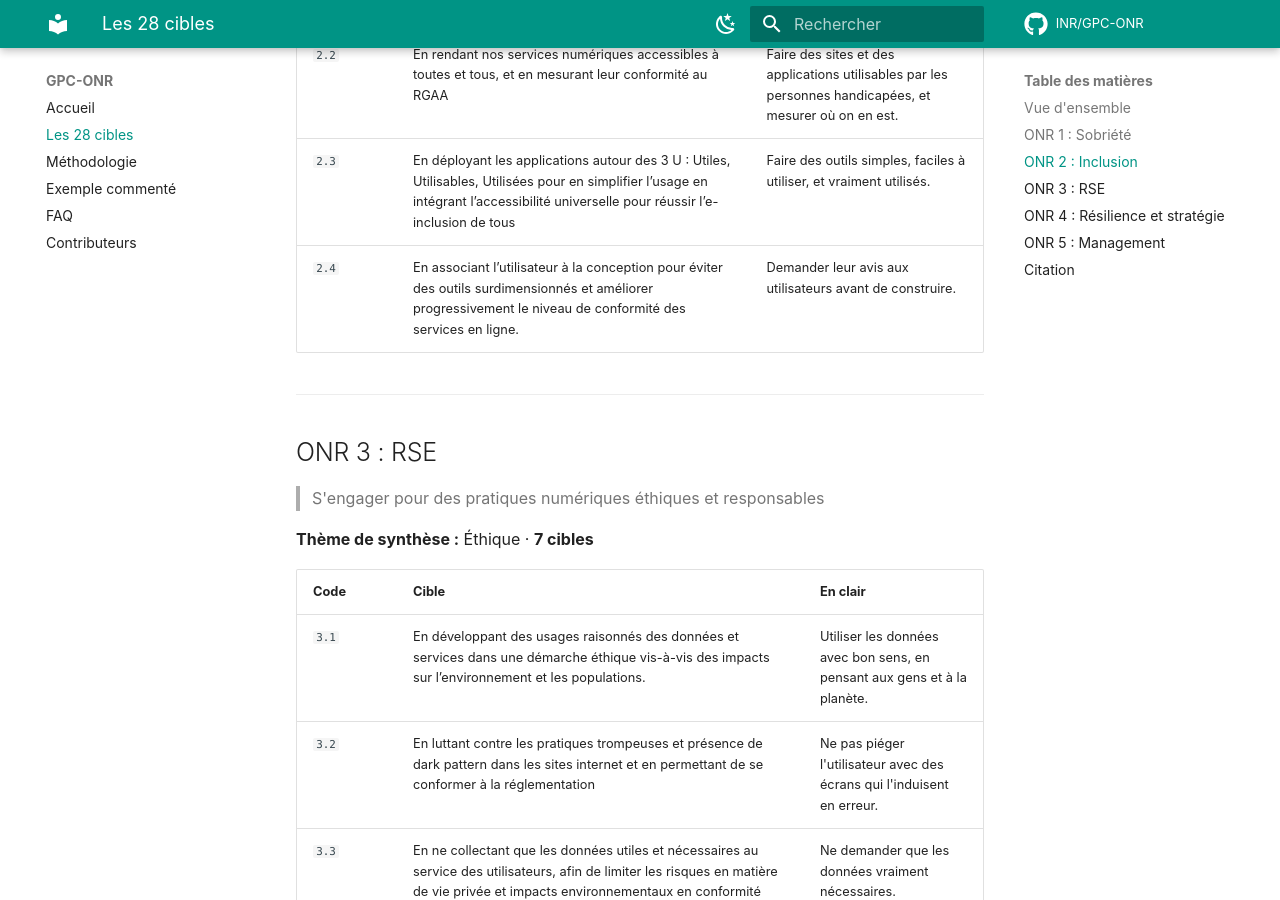
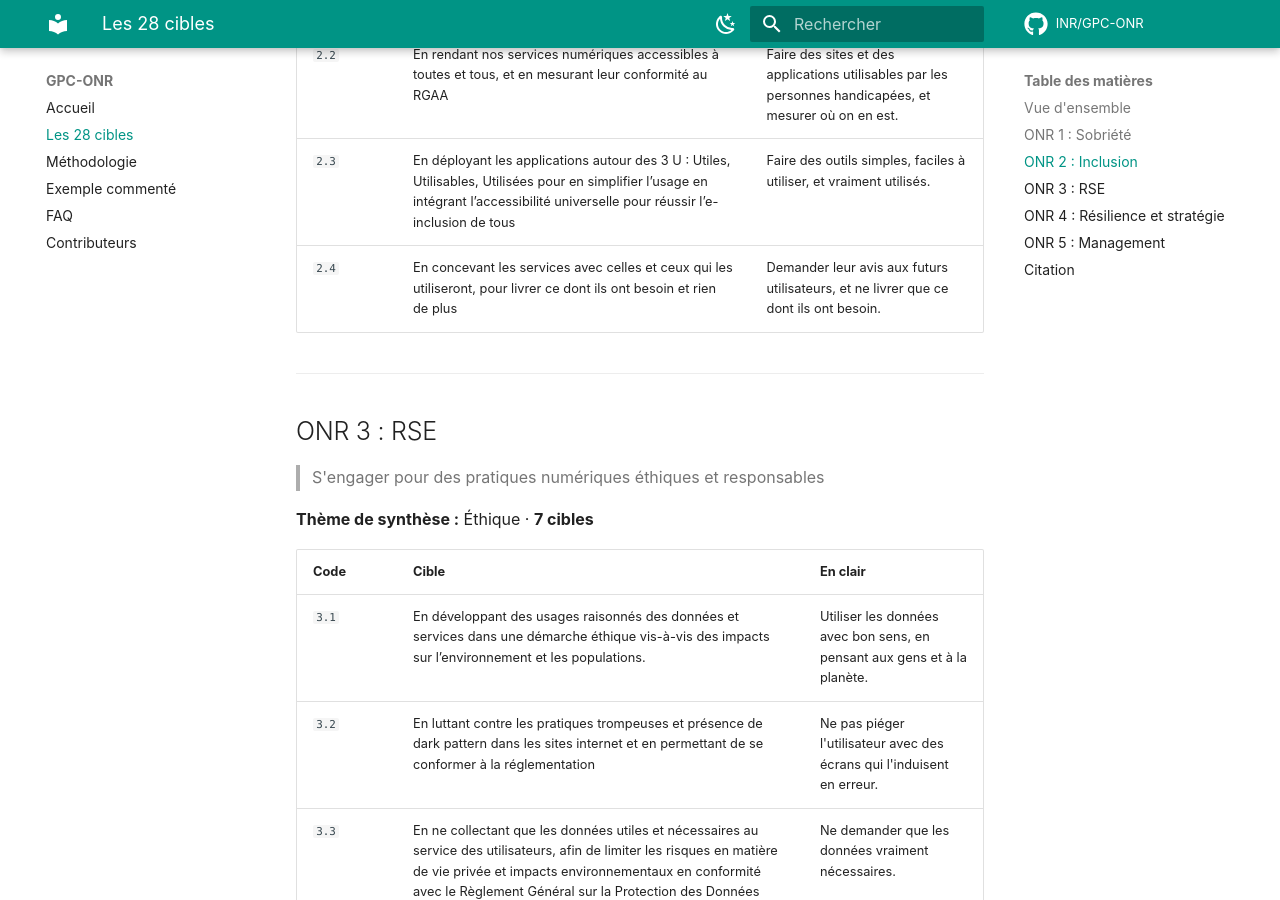
Before and after one commit to Institut-du-Numerique-Responsable/GPC-ONR, an MkDocs documentation site: the page built from docs/referentiel-onr.md, in a window 1280 px wide and 900 px high, scrolled down 2077 px. Built offline with MkDocs 1.6.1 and Material for MkDocs 9.7.7, drawn with Linux system fonts in a browser that asks for light colours; comment, search, counter and statistics services are not loaded.

Commit message:
docs: reformuler la cible 2.4 de la charte ONR
« En associant l'utilisateur à la conception pour éviter des outils
surdimensionnés et améliorer progressivement le niveau de conformité des
services en ligne » devient « En concevant les services avec celles et ceux qui
les utiliseront, pour livrer ce dont ils ont besoin et rien de plus ».

La mention de conformité faisait doublon avec la cible 2.2, qui porte désormais
seule la mesure RGAA. Reformulation validée par l'architecte de l'INR.

Co-Authored-By: Claude Opus 5 <noreply@anthropic.com>
Signed-off-by: Guillaume G. <guillaume.gallon@gmail.com>

```diff
--- a/docs/referentiel-onr.md
+++ b/docs/referentiel-onr.md
@@ -48,7 +48,7 @@ Version texte du contenu des classeurs `.xlsx` de ce dépôt. Données structur
 | `2.1` | En généralisant une démarche d’achats responsables avec l’adoption de clauses sociétales et environnementales. | Acheter en regardant l'impact social et écologique, pas seulement le prix. |
 | `2.2` | En rendant nos services numériques accessibles à toutes et tous, et en mesurant leur conformité au RGAA | Faire des sites et des applications utilisables par les personnes handicapées, et mesurer où on en est. |
 | `2.3` | En déployant les applications autour des 3 U : Utiles, Utilisables, Utilisées pour en simplifier l’usage en intégrant l’accessibilité universelle pour réussir l’e-inclusion de tous | Faire des outils simples, faciles à utiliser, et vraiment utilisés. |
-| `2.4` | En associant l’utilisateur à la conception pour éviter des outils surdimensionnés et améliorer progressivement le niveau de conformité des services en ligne. | Demander leur avis aux utilisateurs avant de construire. |
+| `2.4` | En concevant les services avec celles et ceux qui les utiliseront, pour livrer ce dont ils ont besoin et rien de plus | Demander leur avis aux futurs utilisateurs, et ne livrer que ce dont ils ont besoin. |
 
 ---
 
```
Also changed, not shown: CHANGELOG.md (+1 -0 lines), 5 other files.
